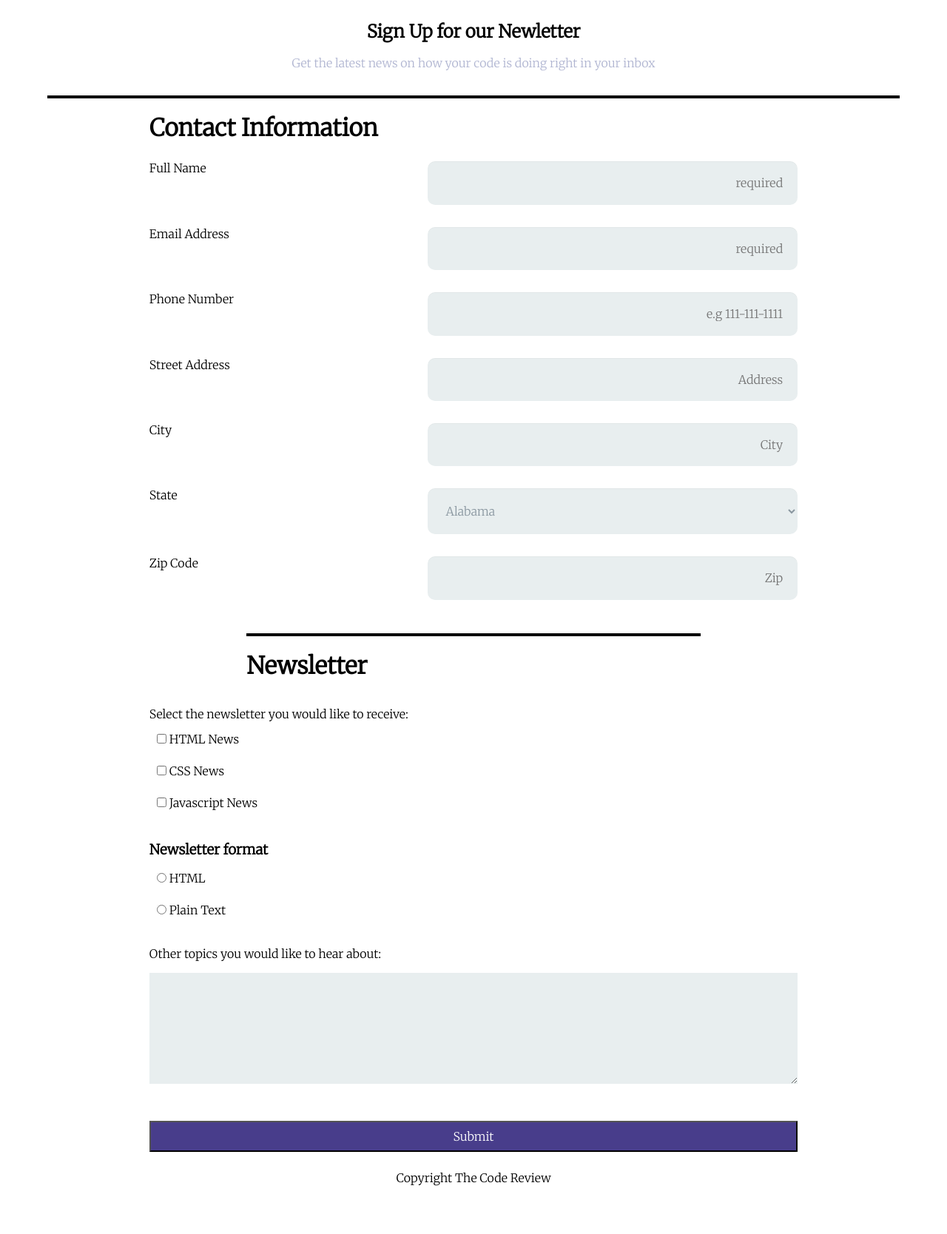
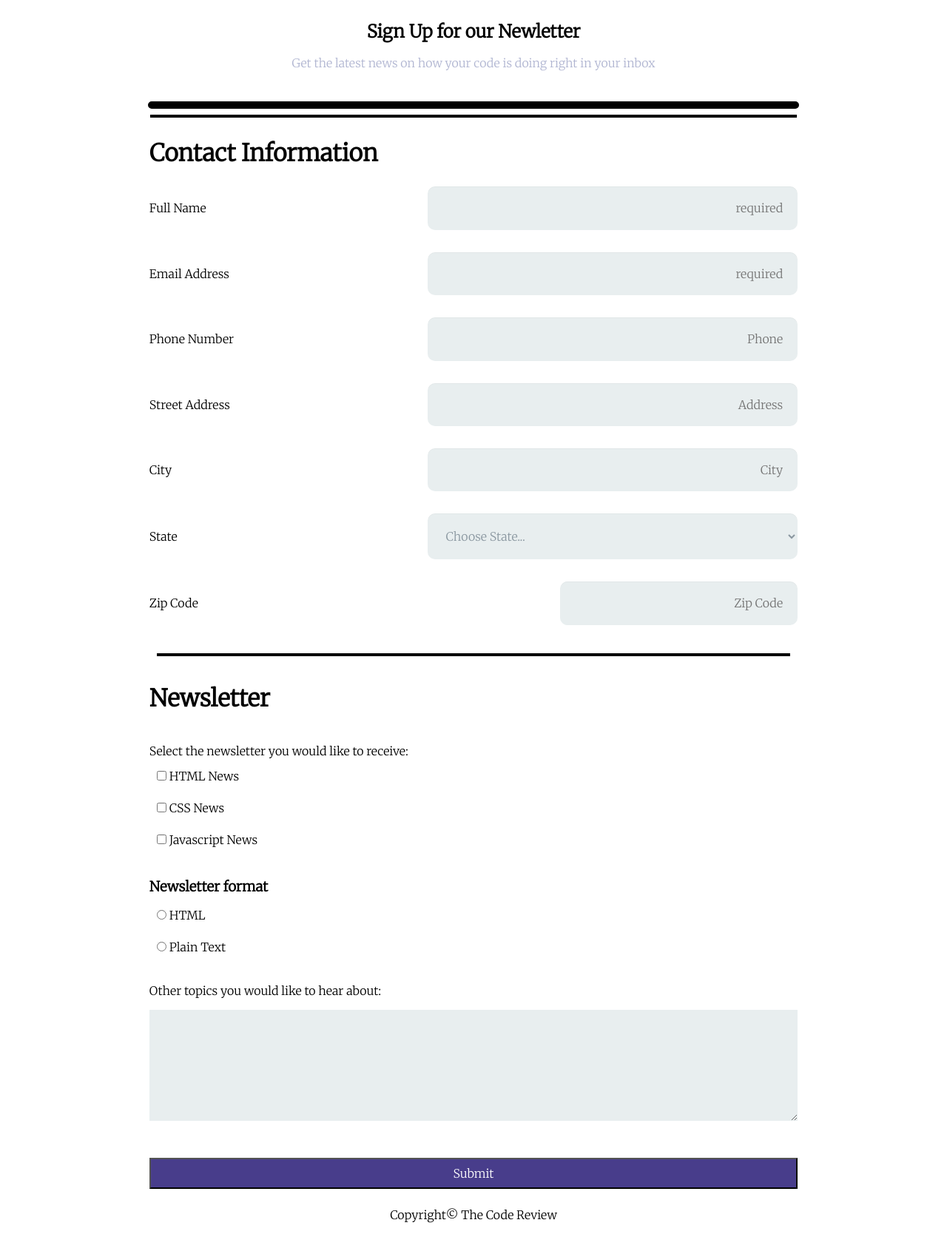
Before and after one commit to AngenisO/Project-3-, a plain HTML site: page Treehouse Project 3/index.html in a window 1280 px wide. Shown: the part 140-1808 px from the top of the page at 74% size. Before the commit the page ends 1758 px from the top, so only its background shows below. Drawn offline with Linux system fonts and the light colour scheme.

Commit message:
add updated files

```diff
--- a/Treehouse Project 3/css/styles.css
+++ b/Treehouse Project 3/css/styles.css
@@ -19,17 +19,29 @@
 
   }
   .intro{
-      width: 90%;
       padding-top: 2em;
       padding-bottom: 1.165em;
       margin:0 auto;
-      border-bottom: 4px solid black;
       text-align: center;
 
+  }
+  .intro,
+  .line,
+  .line-two {
+    width: 90%;
   }
 
   .intro p {
       color:  rgba(172, 177, 207, 0.95);
+  }
+
+  .line {
+    border: 5px solid black;
+    border-radius: 8px;
+  }
+
+  .line-two {
+    border: 2px solid black;
   }
 
   fieldset {
@@ -56,7 +68,7 @@
   }
   input[type="text"],
   input[type="email"],
-  input[type="phone"],
+  input[type="tel"],
   select{
 
     background: rgba(255,255,255,0.1);
@@ -70,8 +82,13 @@
     box-shadow: 0 1px 0 rgba(0,0,0,0.03) inset;
     margin-bottom: 30px;
   }
+
+  #zip{
+    width: 40%;
+  }
   textarea{
-    height:150px ;
+    width: 100%;
+    height: 150px;
     background-color: #e8eeef;
     color: #8a97a0;
     margin-bottom: 30px;
@@ -85,14 +102,14 @@
 
   input:focus,
   select:focus,
-  textarea:focus {
-    outline:2px solid rgb(38, 19, 156);
+  textarea:focus,
+  button:focus {
+    outline:4px solid rgb(38, 19, 156);
     background-color: #e6e6e6;
+    transition: 1s;
 
-}
 
-  button:focus {
-    outline: 2px solid rgb(13, 13, 170);
+
 }
 
   .bot-form {
@@ -108,7 +125,7 @@
   }
 
   input[type="submit"] {
-    background-color: darkslateblue ;
+    background-color: darkslateblue;
     color: #fff;
     padding: 10px 15px;
   }
@@ -123,6 +140,11 @@
     fieldset legend {
       margin: auto;
       width: 70%;
+      align-items: baseline;
+    }
+    .line,
+    .line-two{
+      width: 68%;
     }
 
     .top-form{
@@ -132,4 +154,10 @@
     .top-form label{
       width: 70%;
     }
+    .bot-form legend,
+    input[type="submit"]{
+      width: 100%;
+
+    }
+
   }
--- a/Treehouse Project 3/index.html
+++ b/Treehouse Project 3/index.html
@@ -16,6 +16,8 @@
         <h2>Sign Up for our Newletter</h2>
         <p>Get the latest news on how your code is doing right in your inbox</p>
       </div>
+      <hr class="line">
+      <hr class="line-two">
     </header>
     <main>
         <form action="index.html"  >
@@ -24,34 +26,35 @@
           <legend><h1>Contact Information</h1></legend>
           <div class="top-form">
 
-          <label for="name" name="user-name">Full Name</label>
+          <label for="name">Full Name</label>
           <input type="text" name="user-name" id="name" placeholder="required" required>
         </div>
 
         <div class="top-form">
-          <label for="email" name="user-email">Email Address</label>
+          <label for="email">Email Address</label>
           <input type="email" name="user-email" id="email" placeholder="required" required>
         </div>
 
         <div class="top-form">
 
-          <label for="phone" name="user-phone">Phone Number</label>
-          <input type="phone" name="user-phone" id="phone" placeholder="e.g 111-111-1111">
+          <label for="phone">Phone Number</label>
+          <input type="tel" name="user-phone" id="phone" placeholder="Phone">
         </div>
 
           <div class="top-form">
-          <label for="address" name="user-address">Street Address</label>
-          <input type="text" name="user-address" id="address"placeholder="Address">
+          <label for="address">Street Address</label>
+          <input type="text" name="user-address" id="address" placeholder="Address">
         </div>
 
           <div class="top-form">
-          <label for="city"  name="user-city">City</label>
-          <input type="text" name="user-city" id="city"placeholder="City">
+          <label for="city">City</label>
+          <input type="text" name="user-city" id="city" placeholder="City">
         </div>
 
           <div class="top-form">
-          <label for="state" name="user-state"placeholder="State">State</label>
+          <label for="state">State</label>
           <select id="state" name="state">
+            <option value="" disabled selected hidden>Choose State...</option>
             <option value="AL">Alabama</option>
             <option value="AK">Alaska</option>
             <option value="AZ">Arizona</option>
@@ -107,38 +110,36 @@
         </div>
 
         <div class="top-form">
-          <label for="zip" name="user-zip">Zip Code</label>
-          <input type="text" name="user-zip" id="zip" placeholder="Zip">
+          <label for="zip">Zip Code</label>
+          <input type="text" name="user-zip" id="zip" placeholder="Zip Code">
         </div>
+        <hr class="line-two">
         </fieldset>
+          <fieldset>
 
-        <fieldset>
+          <legend><h1>Newsletter</h1></legend>
           <div class="bot-form">
-          <legend><h1>Newsletter</h1></legend>
           <p>Select the newsletter you would like to receive: </p>
-          <label for="html"><input type="checkbox" name="" id="html" value="html-check">HTML News</label>
+          <label for="html"><input type="checkbox" name="html_news" id="html" value="html-check">HTML News</label>
 
-          <label for="css"><input type="checkbox" name="" id="html" value="html-check">CSS News</label>
+          <label for="css"><input type="checkbox" name="css_news" id="css" value="css-check">CSS News</label>
 
-          <label for="javascript"><input type="checkbox" name="javascript" id="javascript" value="javascript-check">Javascript News</label>
+          <label for="javascript"><input type="checkbox" name="javascript_news" id="javascript" value="javascript-check">Javascript News</label>
 
           <h3>Newsletter format</h3>
-          <label for="format" name="format"><input type="radio" id="format" name="format" value="html-f">HTML</label>
-
-          <label for="format" name="format"><input type="radio" id="format" name="format"value="plain-f">Plain Text</label>
+          <label for="format-html" ><input type="radio" id="format-html" name="format" value="html-f">HTML</label>
+          <label for="format-plain" ><input type="radio" id="format-plain" name="format" value="plain-f">Plain Text</label>
 
           <p>Other topics you would like to hear about: </p>
           <textarea id="comments" name="user-comments"></textarea>
-          <label for="submit" name="user-submit"></label>
+          <label for="submit"></label>
           <input type="submit" id="submit" name="user-submit">
-
         </div>
         </fieldset>
         </form>
-
     </main>
     <footer>
-      <p>Copyright The Code Review</p>
+      <p>Copyright&copy; The Code Review</p>
     </footer>
   </body>
 </html>
```
